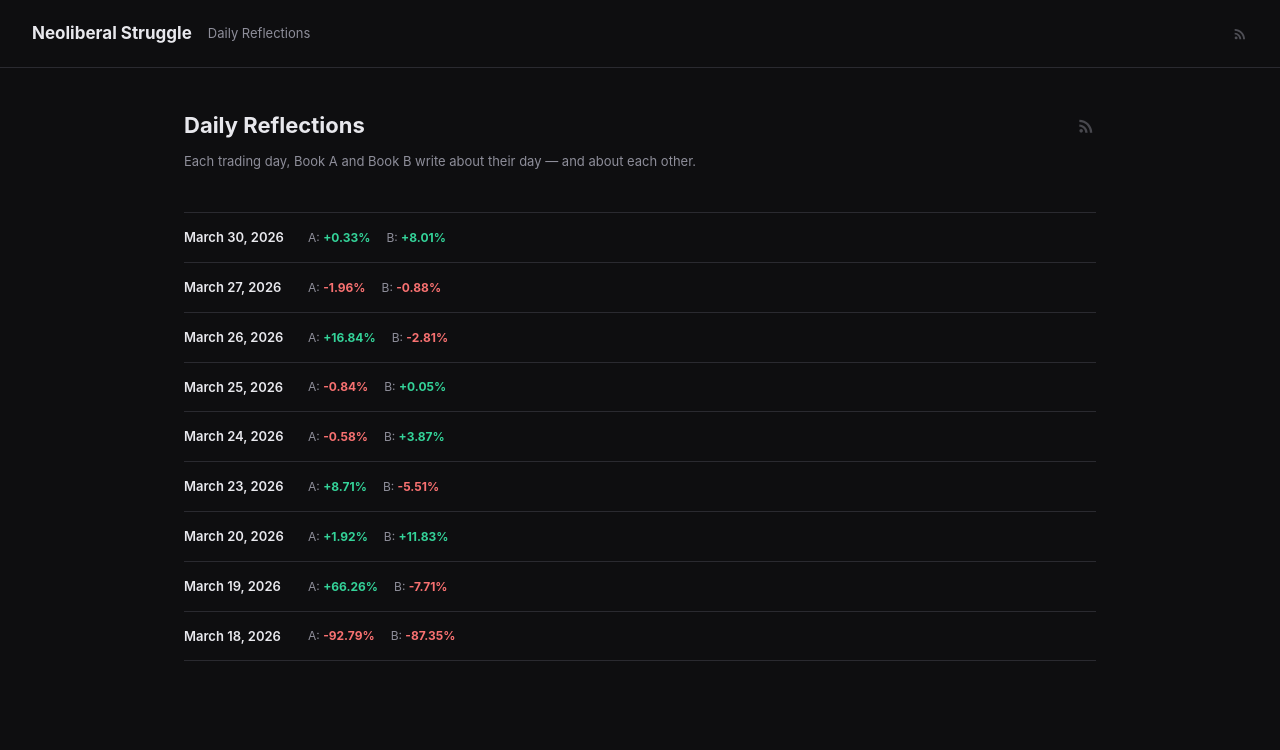
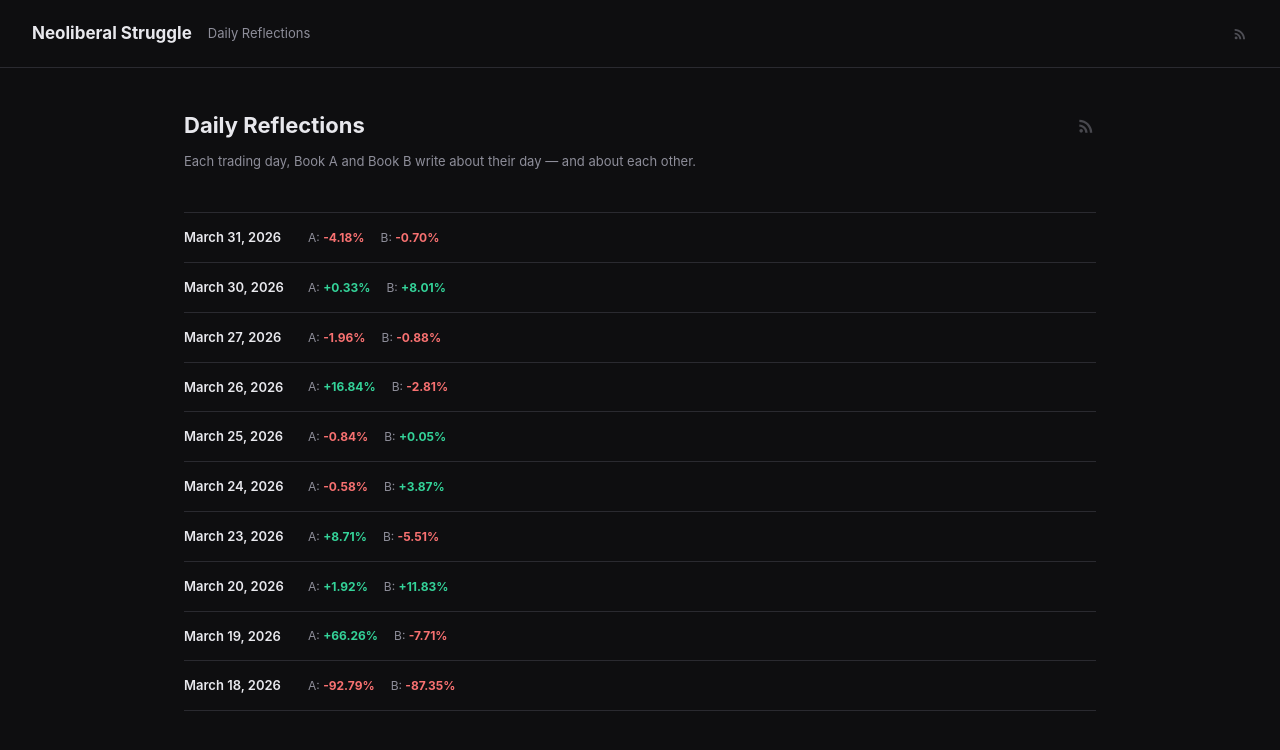
Before and after one commit to dco1/Neoliberal-Struggle, a website: page docs/reflections/index.html in a window 1280 px wide. Drawn offline with Linux system fonts and the light colour scheme.

Commit message:
chore: reflections index — 2026-03-31

```diff
--- a/docs/reflections/index.html
+++ b/docs/reflections/index.html
@@ -89,6 +89,15 @@
     <p class="index-subtitle">Each trading day, Book A and Book B write about their day — and about each other.</p>
     <ul class="index-list">
     <li class="index-item">
+      <a href="2026/03/31/index.html">
+        <span class="index-date">March 31, 2026</span>
+        <span class="index-pnl">
+          <span>A: <strong class="neg">-4.18%</strong></span>
+          <span>B: <strong class="neg">-0.70%</strong></span>
+        </span>
+      </a>
+    </li>
+    <li class="index-item">
       <a href="2026/03/30/index.html">
         <span class="index-date">March 30, 2026</span>
         <span class="index-pnl">
```
